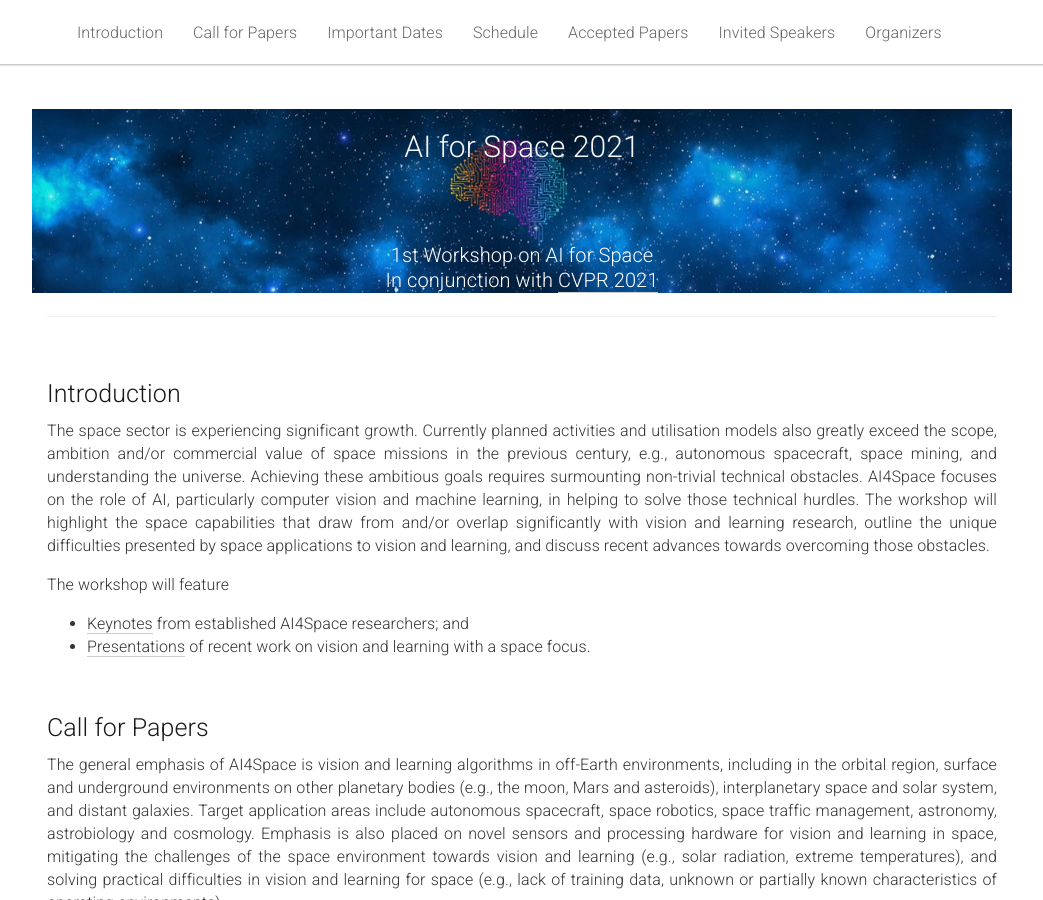
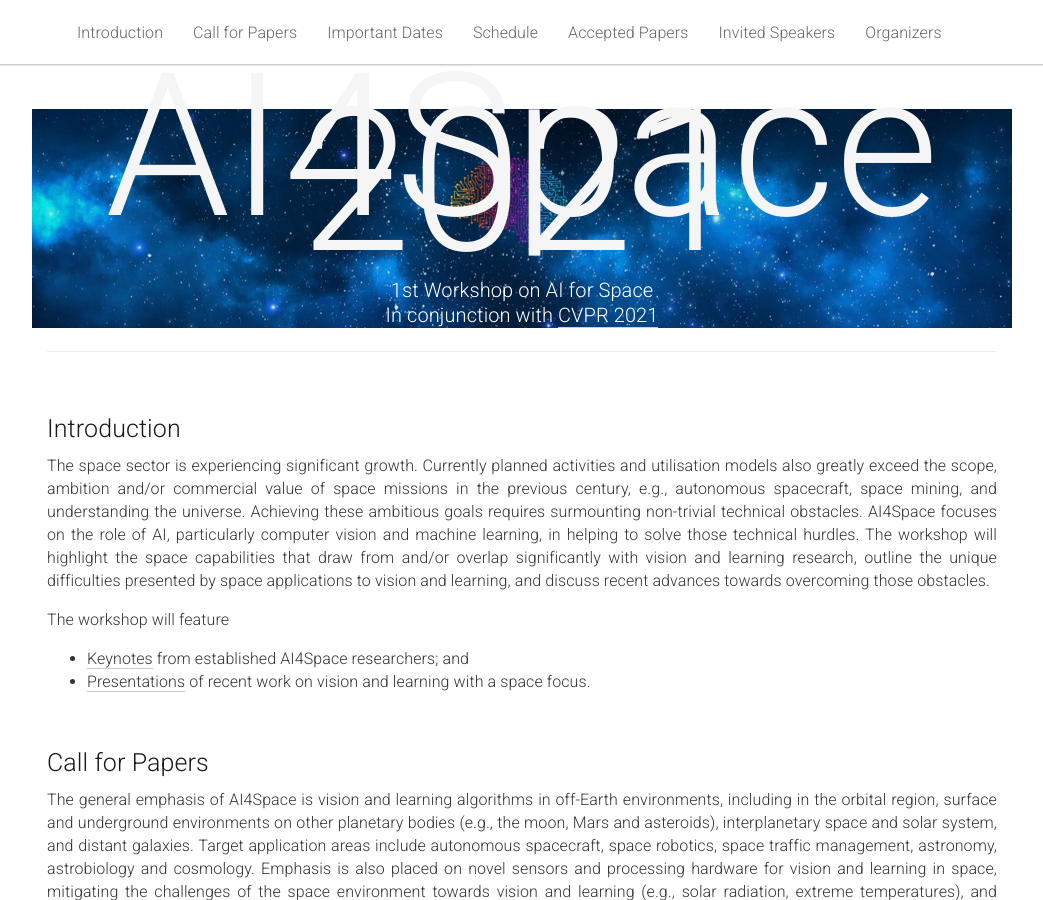
Before and after one commit to AIforSpace/2024, a Jekyll site: the page built from _pages/home.md, in a window 1280 px wide and 900 px high. Shown: the whole window, without its empty margins (118-1161 px from the left). Built offline with Jekyll 4.4.1, drawn with Linux system fonts in a browser that asks for light colours.

Commit message:
Update home.md

```diff
--- a/_pages/home.md
+++ b/_pages/home.md
@@ -1,7 +1,7 @@
 ---
 layout: project
-urltitle:  "AI for Space"
-title: "AI for Space"
+urltitle:  "AI4Space 2021"
+title: "AI4Space 2021"
 categories: cvpr, workshop, artificial intelligence, computer vision, space
 permalink: /
 favicon: /static/img/ico/favicon.png
@@ -13,7 +13,7 @@
 <br>
 <div class="row header-row">
   <div class="col-xs-12 header-img">
-    <center><h1>AI for Space 2021</h1></center>
+    <center><h1 style="font-size:200px">AI4Space 2021</h1></center>
     <center><br></center>
     <center><br></center>
     <br>
```
